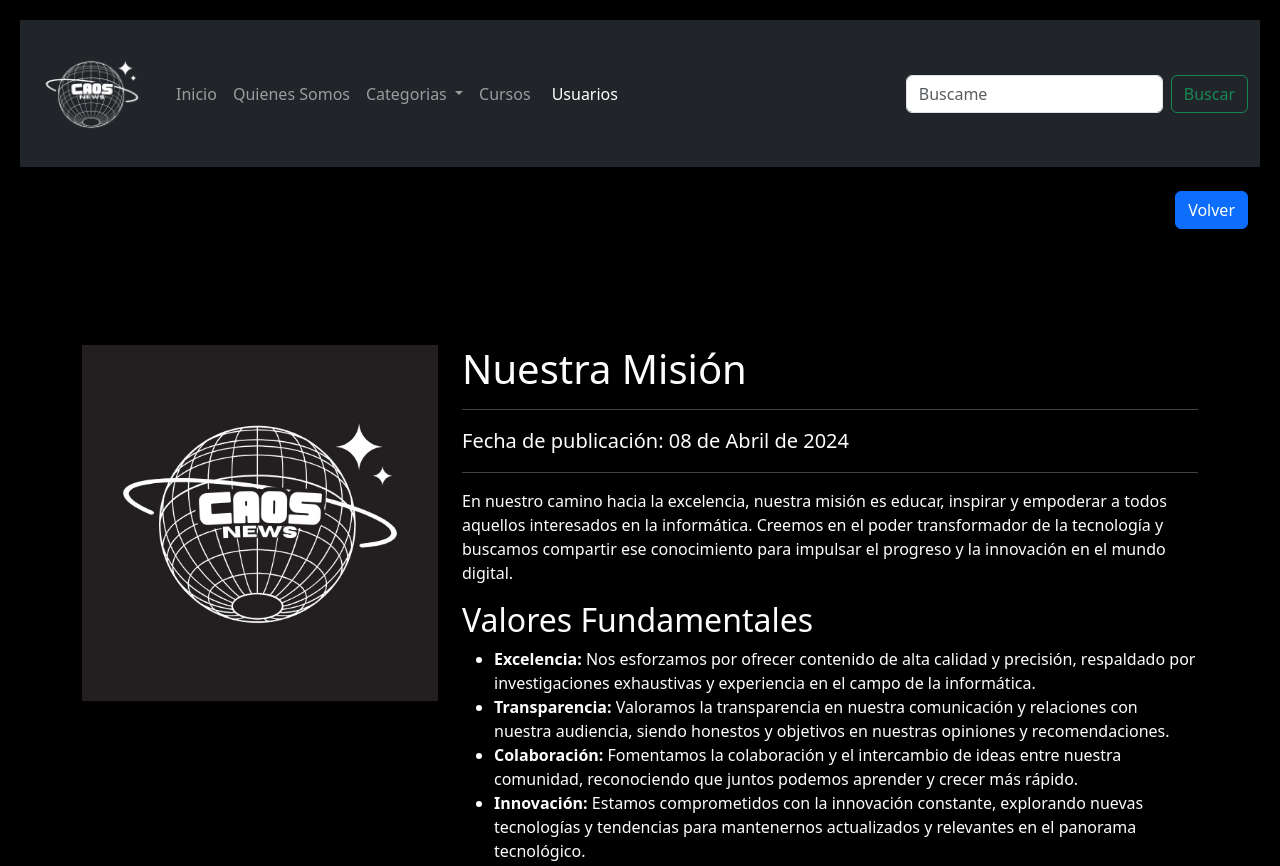
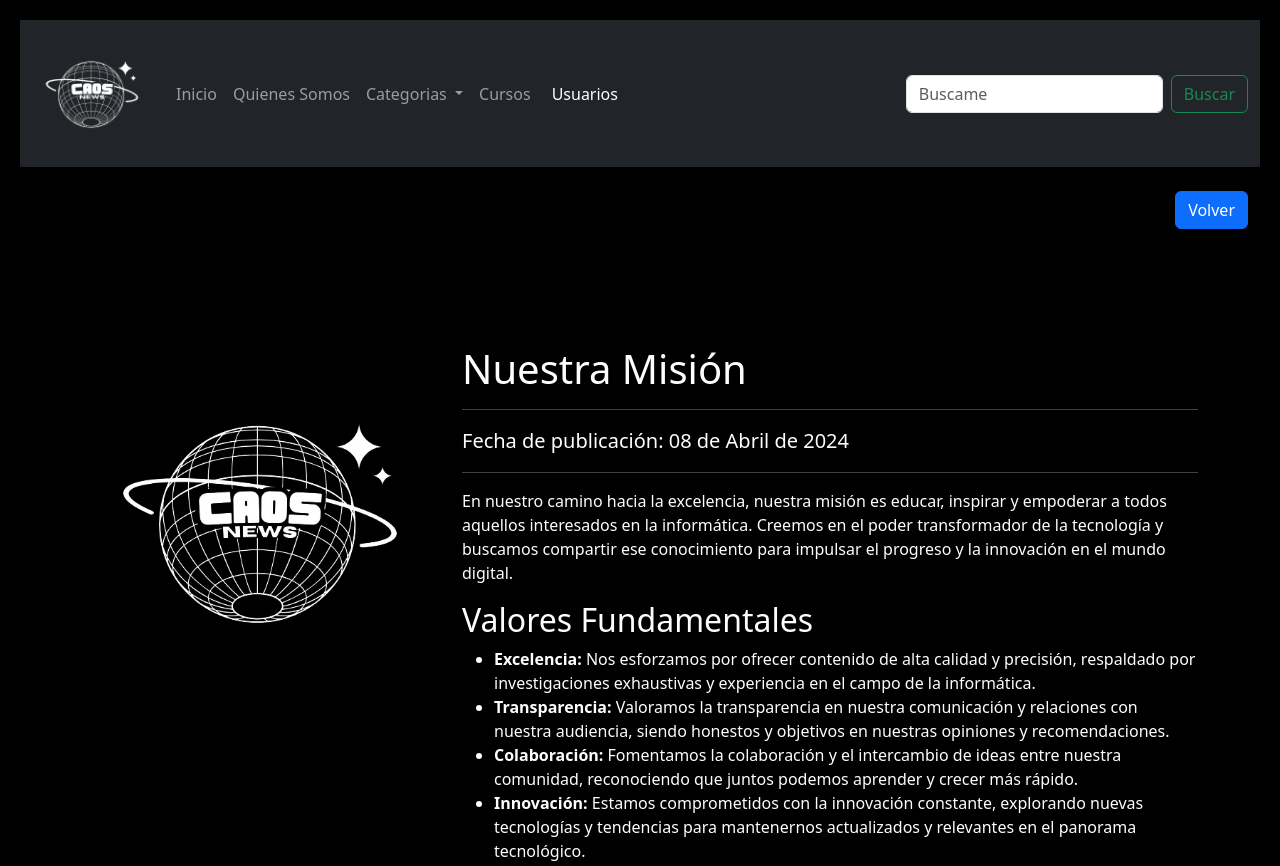
Before and after one commit to KStuardo/ProyectoWeb, a plain HTML site: page MisionVision.html in a window 1280 px wide. Shown: the top 866 px of the page. Drawn offline with nearby package versions, Linux system fonts and the light colour scheme.

Commit message:
logo sin fondo

```diff
--- a/MisionVision.html
+++ b/MisionVision.html
@@ -92,7 +92,7 @@
         <div class="container my-5">
             <div class="row">
                 <div class="col-md-4">
-                    <img class="img-fluid mb-4" src="images/logo.jpeg" alt="Imagen de la noticia">
+                    <img class="img-fluid mb-4" src="/ProyectoWeb/images/Logo_Puño_Circular_Deportivo_Rojo_Negro__1_-removebg-preview.png" alt="Imagen de la noticia">
                 </div>
                 <div class="col-md-8">
                     <h1>Nuestra Misión</h1>
```
